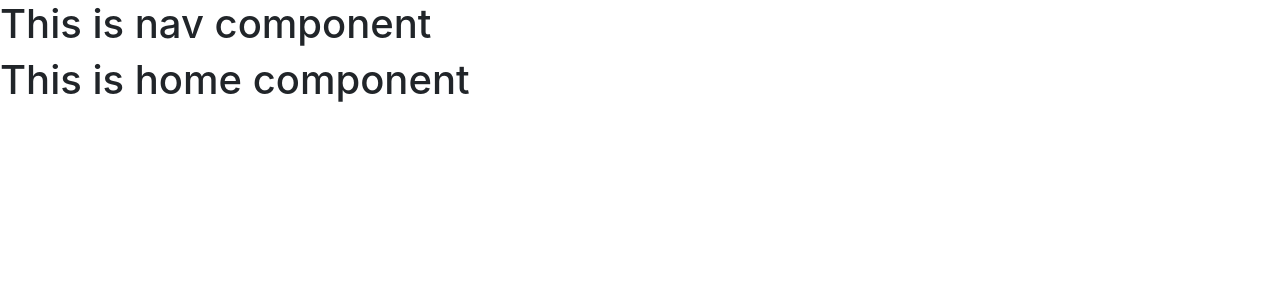
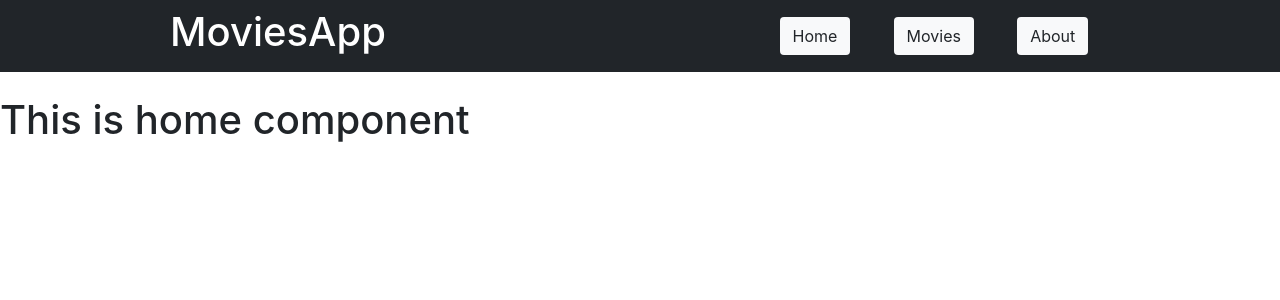
Before and after one commit to MihirSharma64/Movies-App-React, a React (Create React App) app: page / in a window 1280 px wide. Shown: the top 300 px of the page. Built offline with nearby package versions, Linux system fonts and the light colour scheme.

Commit message:
Added navbar and completed routing

```diff
--- a/src/App.js
+++ b/src/App.js
@@ -39,15 +39,44 @@ function App() {
 		// Imp--> agar "/moviesss" pe gye to wo "/movies" se match nhi hoyega
 
 		// Another solution is : use exact keyword
-		<Router>
+		// <Router>
+		// 	<Nav />
+		// 	<Switch>
+		// 		<Route exact path="/" component={Home} />
+		// 		<Route path="/movies" component={Movies} />
+		// 		<Route path="/about" component={About} />
+		// 	</Switch>
+		// </Router>
+		// exact yeh ensure krega ki path aur url equal hai ki nhi, pehle "/" != "/movies" to yeh render ni hoga..Phir "/movies" == "/movies" to wo render krado
+
+
+    // Ab agar props pass krne ho component mei routing ke time
+    // <Router>
+		// 	<Nav />
+		// 	<Switch>
+		// 		<Route exact path="/" component={Home} />
+		// 		<Route path="/movies" component={Movies} />
+    //     {/* Mannlo is auth pass kiya as a prop */}
+		// 		<Route path="/about" component={About} isAuth={true} />
+    //     {/* Aise pass nhi huya hoga about component mei */}
+		// 	</Switch>
+		// </Router>
+
+    // SOlution to pass props:
+    <Router>
 			<Nav />
 			<Switch>
 				<Route exact path="/" component={Home} />
 				<Route path="/movies" component={Movies} />
-				<Route path="/about" component={About} />
+        {/* Render methos ka use krte hai */}
+        {/* iske callback mei routeProps aate hai jo ki route ke internal hote hai, to unko to as it as */}
+        {/* pass krdeta hai,aur saath mei hume jonse karane hote hai wo bhipass krdete hai */}
+				<Route path="/about" render = {(routeProps)=>{
+          <About {...routeProps} isAuth={true}/>
+        }}/>
+
 			</Switch>
 		</Router>
-		// exact yeh ensure krega ki path aur url equal hai ki nhi, pehle "/" != "/movies" to yeh render ni hoga..Phir "/movies" == "/movies" to wo render krado
 	);
 }
 
--- a/src/Components/About.js
+++ b/src/Components/About.js
@@ -1,11 +1,12 @@
-import React from 'react'
+import React from 'react';
 
-function About() {
-   return (
-      <div>
-         <h1>This is about component</h1>
-      </div>
-   )
+function About({isAuth}) {
+	console.log(isAuth);
+	return (
+		<div>
+			<h1>This is about component</h1>
+		</div>
+	);
 }
 
-export default About
+export default About;
--- a/src/Components/Nav.js
+++ b/src/Components/Nav.js
@@ -1,10 +1,25 @@
 import React from 'react';
+import '../Styles/nav.css';
+import {Link} from 'react-router-dom';
 
 function Nav() {
 	return (
-		<div>
-			<h1>This is nav component</h1>
-		</div>
+		<nav className="bg-dark mb-4">
+			<h1 className="mt-2 mb-3">MoviesApp</h1>
+			<ul className="list mt-3 mb-3">
+				{/* jaise anchor tags mei href hota hai,inme to tag hota hai */}
+				{/* Link routing mei anchor tags ke jagah use hote hai */}
+				<Link className="btn bg-light" to="/">
+					<li>Home</li>
+				</Link>
+				<Link className="btn bg-light" to="/movies">
+					<li>Movies</li>
+				</Link>
+				<Link className="btn bg-light" to="/about">
+					<li>About</li>
+				</Link>
+			</ul>
+		</nav>
 	);
 }
 
--- /dev/null
+++ b/src/Styles/nav.css
@@ -0,0 +1,13 @@
+nav {
+	color: white;
+	display: flex;
+	justify-content: space-around;
+}
+
+.list {
+	display: flex;
+	justify-content: space-around;
+	list-style: none;
+   width: 30%;
+   align-items: center;
+}
```
